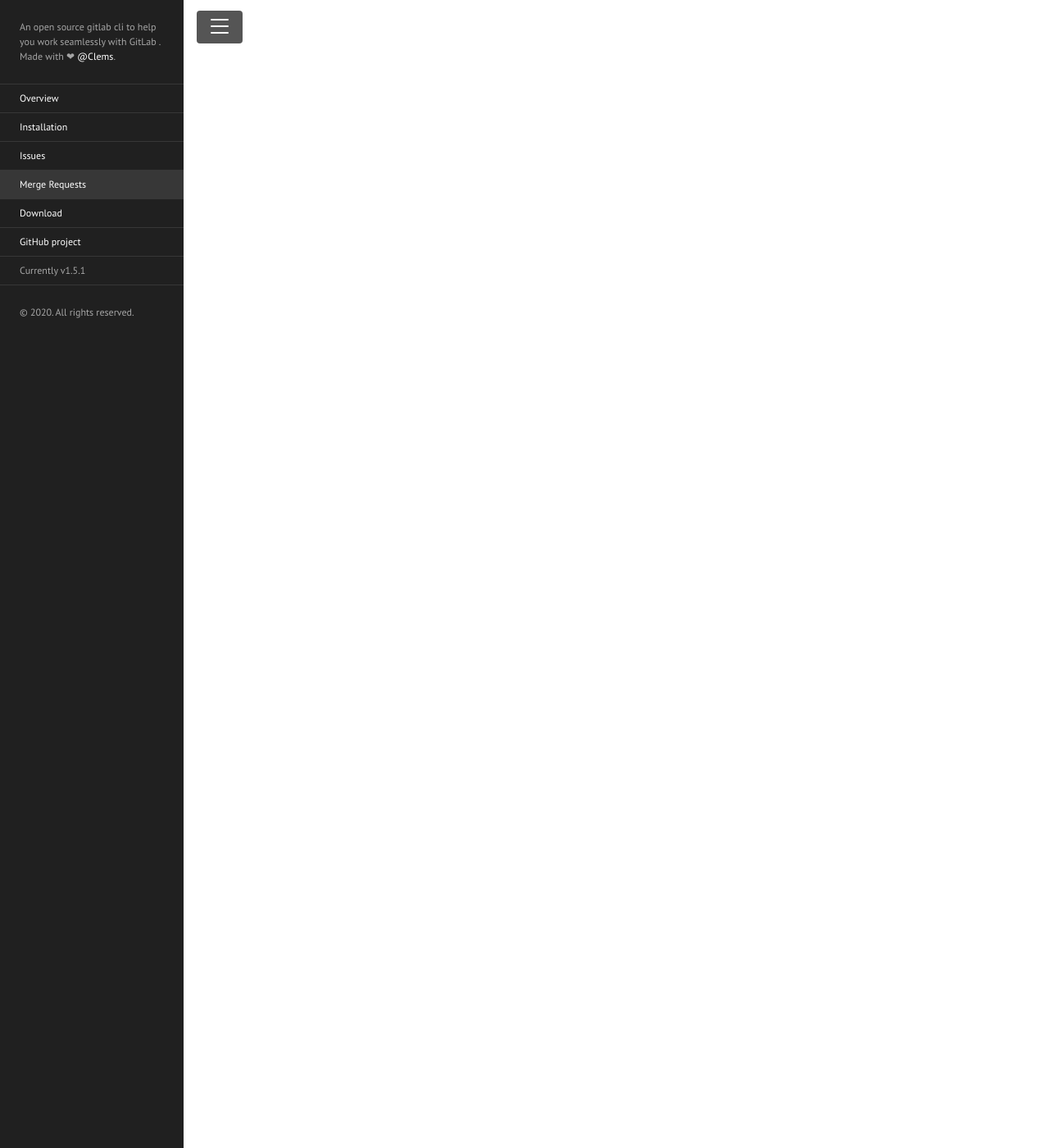
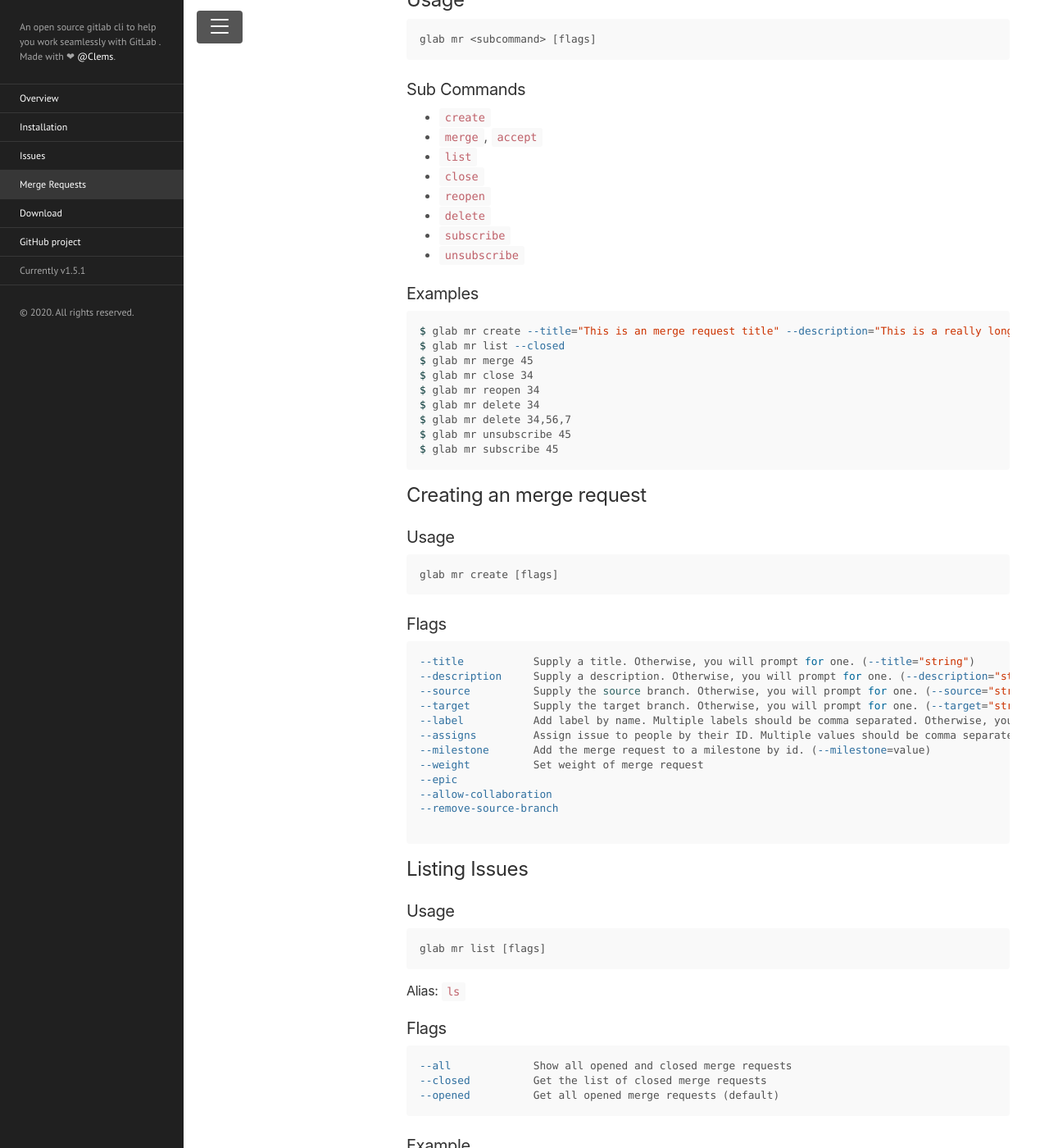
Before and after one commit to profclems/glab, a Jekyll site: the page built from docs/mr.md, in a window 1280 px wide and 1400 px high, scrolled down 270 px. Shown: the whole window at 82% size. Built offline with Jekyll 4.4.1, drawn with Linux system fonts in a browser that asks for light colours; some of the changed text lies outside the part shown.

Commit message:
Update docs

````diff
--- a/docs/mr.md
+++ b/docs/mr.md
@@ -2,3 +2,173 @@
 layout: page
 title: Merge Requests
 ---
+
+# glab mr
+Create and manage merge requests
+
+## Usage
+  ```bash
+glab mr <subcommand> [flags]
+  ```
+
+### Sub Commands
+
+- `create`
+- `merge`, `accept`
+- `list`
+- `close`
+- `reopen`
+- `delete`
+- `subscribe`
+- `unsubscribe`
+
+
+### Examples
+  ```bash
+$ glab mr create --title="This is an merge request title" --description="This is a really long description" --labels=bug,refactor
+$ glab mr list --closed
+$ glab mr merge 45
+$ glab mr close 34
+$ glab mr reopen 34
+$ glab mr delete 34
+$ glab mr delete 34,56,7
+$ glab mr unsubscribe 45
+$ glab mr subscribe 45
+  ```
+
+## Creating an merge request
+### Usage
+  ```bash
+glab mr create [flags]
+  ```
+
+### Flags
+  ```bash
+--title           Supply a title. Otherwise, you will prompt for one. (--title="string")
+--description     Supply a description. Otherwise, you will prompt for one. (--description="string")
+--source          Supply the source branch. Otherwise, you will prompt for one. (--source="string")
+--target          Supply the target branch. Otherwise, you will prompt for one. (--target="string")
+--label           Add label by name. Multiple labels should be comma separated. Otherwise, you will prompt for one, though optional (--label="string,string")
+--assigns         Assign issue to people by their ID. Multiple values should be comma separated (--assigns=value,value)
+--milestone       Add the merge request to a milestone by id. (--milestone=value)
+--weight          Set weight of merge request
+--epic
+--allow-collaboration
+--remove-source-branch
+
+  ```
+
+## Listing Issues
+### Usage
+  ```bash
+glab mr list [flags]
+  ```
+#### Alias: `ls`
+
+### Flags
+  ```bash
+--all             Show all opened and closed merge requests
+--closed          Get the list of closed merge requests
+--opened          Get all opened merge requests (default)
+  ```
+### Example
+```sh
+# Get all opened merge requests
+glab mr list
+
+# Get closed merge requests
+glab mr list --closed
+
+# Get all merge requests
+glab mr list --all
+```
+
+## Closing Issues
+### Usage
+To close a single merge request
+  ```bash
+glab mr close <mergeRequestId>
+  ```
+To close multiple merge requests
+  ```bash
+glab mr close <comma,separated,ids>
+  ```
+
+### Example
+```sh
+glab mr close 23
+glab mr close 67,34,21
+```
+
+## Reopening Issues
+### Usage
+To reopen a single merge request
+  ```bash
+glab mr reopen <mergeRequestId>
+  ```
+To reopen multiple merge requests
+  ```bash
+glab mr reopen <comma,separated,ids>
+  ```
+
+### Example
+```sh
+glab mr reopen 23
+glab mr reopen 67,34,21
+```
+
+## Subscribe to an Issues
+### Usage
+To subscribe to a single merge request
+  ```bash
+glab mr unsubscribe<mergeRequestId>
+  ```
+To subscribe to multiple merge requests
+  ```bash
+glab mr subscribe <comma,separated,ids>
+  ```
+
+### Example
+```sh
+glab mr subscribe 23
+glab mr subscribe 67,34,21
+```
+
+## Unsubscribe to an Issues
+### Usage
+To unsubscribe to a single merge request
+  ```bash
+glab mr unsubscribe <mergeRequestId>
+  ```
+To unsubscribe to multiple merge requests
+  ```bash
+glab mr unsubscribe <comma,separated,ids>
+  ```
+
+### Example
+```sh
+glab mr unsubscribe 23
+glab mr unsubscribe 67,34,21
+```
+
+## Deleting Issues
+### Usage
+To delete to a single merge request
+  ```bash
+glab mr delete <mergeRequestId>
+  ```
+To delete to multiple merge requests
+  ```bash
+glab mr delete <comma,separated,ids>
+  ```
+
+### Example
+```sh
+glab mr delete 23
+glab mr delete 67,34,21
+```
+
+## Links
+[Installation Guide]({{ '/installation' | absolute_url }})
+
+[Managing Merge Requests]({{ '/mr' | absolute_url }})
````
Also changed, not shown: docs/issues.md (+132 -20 lines).
